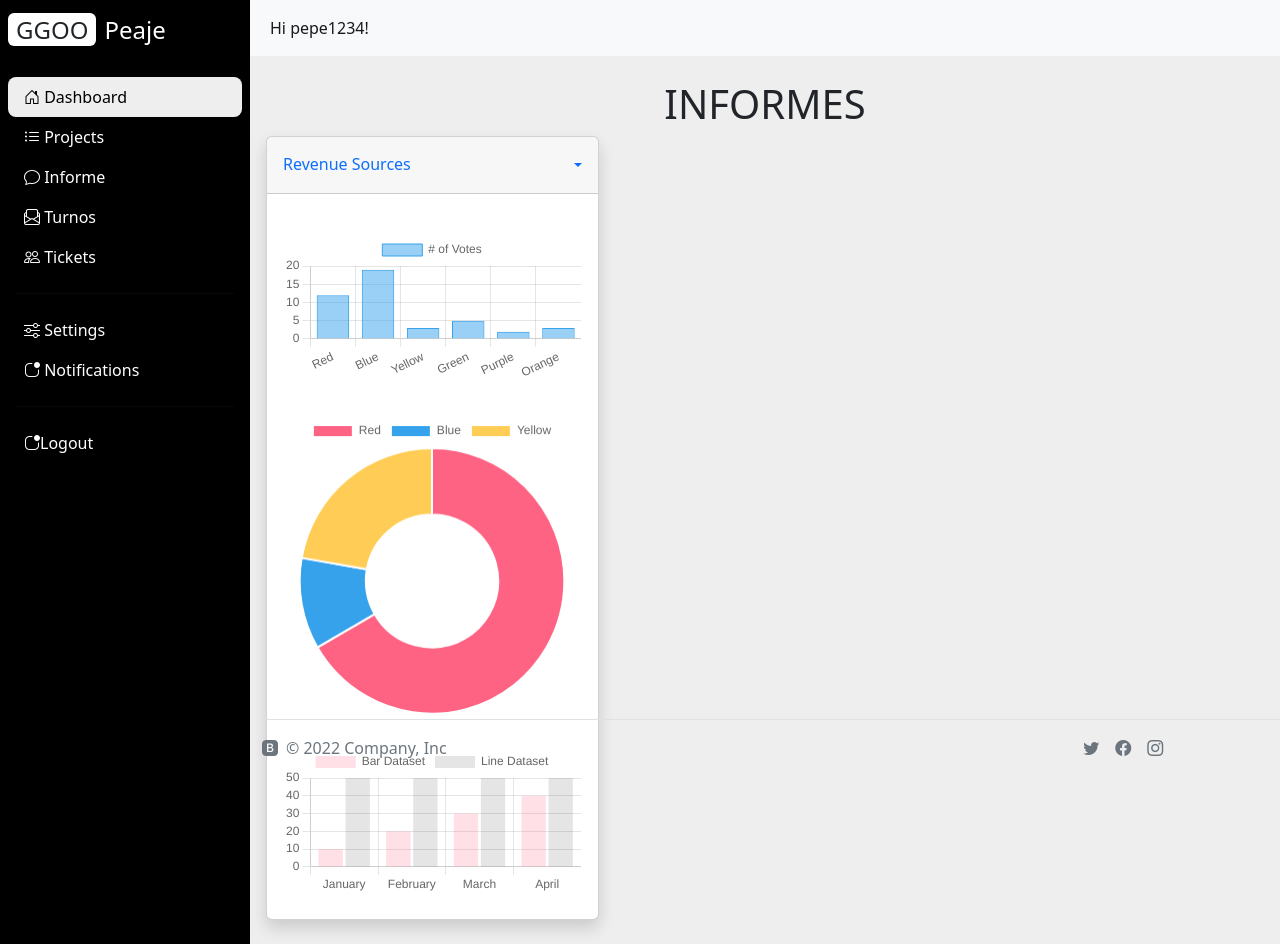
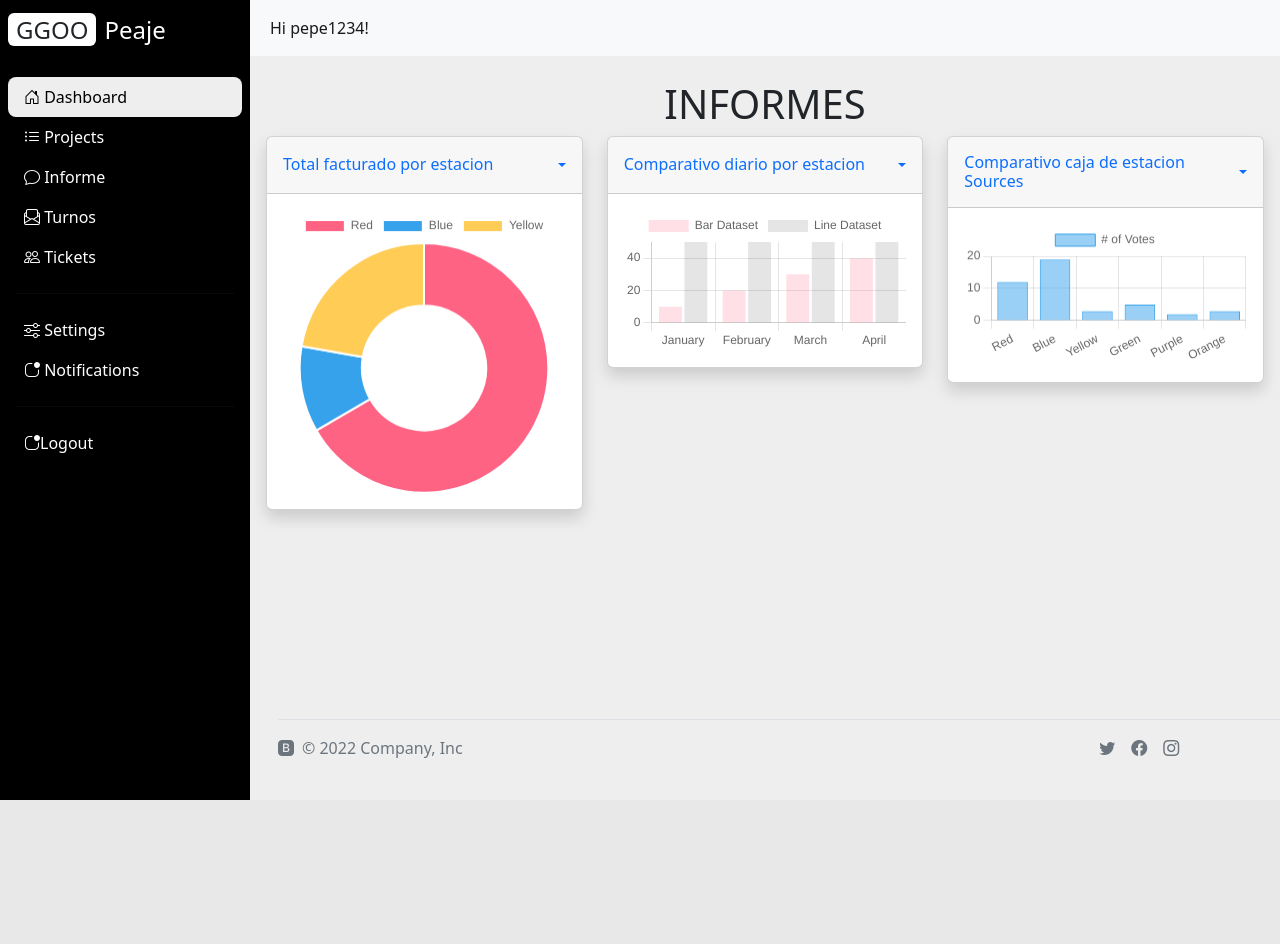
Before and after one commit to tomasguell/Peaje_Villada_2022, a Django app: template Peaje/AppPeaje/templates/AppPeaje/informe.html in a window 1280 px wide. After the commit the page ends 800 px from the top, so only its background shows below. Run offline with Django 4.2, Linux system fonts and the light colour scheme; the template is opened without the code that fills it: values that come from a table or form of the project are taken from there, others are empty; a user stored in the database is signed in; data comes from the database, SQL or seed files in the repository; some libraries are stand-ins or nearby versions.

Commit message:
acmodados charts, falta pasar data y agregar funcionalidad real

```diff
--- a/Peaje/AppPeaje/templates/AppPeaje/informe.html
+++ b/Peaje/AppPeaje/templates/AppPeaje/informe.html
@@ -2,25 +2,22 @@
 {% extends "AppPeaje/base.html" %}
 {% block div_content %}
   <h1 class="text-center"> INFORMES</h1>
-
-  <script src="https://cdn.plot.ly/plotly-latest.min.js"></script>
-
-  <div id="graficoEstacion" style="width: 50%; float:right"></div>
 
   <!--
     var xArray =  {{ estaciones|safe }};
     var yArray = {{ importes }};
   -->
 
+  <div class="row">
 
-  <!--  graficos nuevos  -->
     <div class="col-xl-4 col-lg-5">
+      <!-- Header card -->
       <div class="card shadow mb-4">
-        <!-- Card Header - Dropdown -->
         <div class="card-header py-3 d-flex flex-row align-items-center justify-content-between">
-            <h6 class="m-0 font-weight-bold text-primary">Revenue Sources</h6>
+          <h6 class="m-0 font-weight-bold text-primary"> Total facturado por estacion</h6>
+          <!-- Dropdown, opciones para fechas a analizar, etc -->
           <div class="dropdown no-arrow">
-                <a class="dropdown-toggle" href="#" role="button" id="dropdownMenuLink" data-toggle="dropdown" aria-haspopup="true" aria-expanded="false">
+            <a class="dropdown-toggle" href="#" role="button" id="dropdownMenuLinkDona" data-toggle="dropdown" aria-haspopup="true" aria-expanded="false">
                 <i class="fas fa-ellipsis-v fa-sm fa-fw text-gray-400"></i>
             </a>
             <div class="dropdown-menu dropdown-menu-right shadow animated--fade-in" aria-labelledby="dropdownMenuLink">
@@ -32,21 +29,67 @@
             </div>
           </div>
         </div>
-        <!-- Card Body -->
+        <!-- Body card -->
         <div class="card-body">
-            <div class="chart-pie pt-4 pb-2"><div class="chartjs-size-monitor"><div class="chartjs-size-monitor-expand"><div class=""></div></div><div class="chartjs-size-monitor-shrink"><div class=""></div></div></div>
-                <canvas id="barras"></canvas>
-            </div>
-            <div class="chart-pie pt-4 pb-2"><div class="chartjs-size-monitor"><div class="chartjs-size-monitor-expand"><div class=""></div></div><div class="chartjs-size-monitor-shrink"><div class=""></div></div></div>
           <canvas id="dona"></canvas>
         </div>
-            <div class="chart-pie pt-4 pb-2"><div class="chartjs-size-monitor"><div class="chartjs-size-monitor-expand"><div class=""></div></div><div class="chartjs-size-monitor-shrink"><div class=""></div></div></div>
+      </div>
+
+    </div>
+
+    <div class="col-xl-4 col-lg-5">
+      <div class="card shadow mb-4">
+        <!-- Header card -->
+        <div class="card-header py-3 d-flex flex-row align-items-center justify-content-between">
+          <h6 class="m-0 font-weight-bold text-primary"> Comparativo diario por estacion</h6>
+          <!-- Dropdown, opciones para fechas a analizar, etc -->
+          <div class="dropdown no-arrow">
+            <a class="dropdown-toggle" href="#" role="button" id="dropdownMenuLinkMixto" data-toggle="dropdown" aria-haspopup="true" aria-expanded="false">
+                <i class="fas fa-ellipsis-v fa-sm fa-fw text-gray-400"></i>
+            </a>
+            <div class="dropdown-menu dropdown-menu-right shadow animated--fade-in" aria-labelledby="dropdownMenuLink">
+                <div class="dropdown-header">Dropdown Header:</div>
+                <a class="dropdown-item" href="#">Action</a>
+                <a class="dropdown-item" href="#">Another action</a>
+                <div class="dropdown-divider"></div>
+                <a class="dropdown-item" href="#">Something else here</a>
+            </div>
+          </div>
+        </div>
+        <!-- Body card -->
+        <div class="card-body">
           <canvas id="chartMixto"></canvas>
         </div>
       </div>
     </div>
+
+    <div class="col-xl-4 col-lg-5">
+      <div class="card shadow mb-4">
+        <!-- Header card -->
+        <div class="card-header py-3 d-flex flex-row align-items-center justify-content-between">
+          <h6 class="m-0 font-weight-bold text-primary">Comparativo caja de estacion Sources</h6>
+          <!-- Dropdown, opciones para fechas a analizar, etc -->
+          <div class="dropdown no-arrow">
+            <a class="dropdown-toggle" href="#" role="button" id="dropdownMenuLinkBarras" data-toggle="dropdown" aria-haspopup="true" aria-expanded="false">
+                <i class="fas fa-ellipsis-v fa-sm fa-fw text-gray-400"></i>
+            </a>
+            <div class="dropdown-menu dropdown-menu-right shadow animated--fade-in" aria-labelledby="dropdownMenuLink">
+                <div class="dropdown-header">Dropdown Header:</div>
+                <a class="dropdown-item" href="#">Action</a>
+                <a class="dropdown-item" href="#">Another action</a>
+                <div class="dropdown-divider"></div>
+                <a class="dropdown-item" href="#">Something else here</a>
+            </div>
+          </div>
+        </div>
+        <!-- Body card -->
+        <div class="card-body">
+          <canvas id="barras"></canvas>
+        </div>
+      </div>
   </div>
 
+<!-- JavaScript, crear charts y pasar valores -->
   <script src="https://cdn.jsdelivr.net/npm/chart.js"></script>
 
   <script>
@@ -136,61 +179,5 @@
 
   </script>
 
-  <!--  graficos nuevos  -->
-
-  <!--
-  <script>
-    var trace1 = {
-    type: 'bar',
-    x: [1, 2, 3, 4],
-    y: [5, 10, 2, 8],
-    marker: {
-      color: '#C8A2C8',
-      line: {
-          width: 2.5
-        }
-      }
-    };
-    var trace2 = {
-      type: 'bar',
-      x: [1, 2, 3, 4],
-      y: [10, 20, 1, 10],
-      name: "sum",
-      marker: {
-        color: 'Green',
-        line: {
-            width: 2.5
-          }
-        },
-    };
-
-    var data = [ trace1,  trace2];
-
-    var layout = {
-      title: 'Responsive to window\'s size!',
-      font: {size: 18}
-    };
-
-    var config_viejo = {responsive: true}
-
-    Plotly.newPlot('graficoEstacion', data, layout, config_viejo );
-
-  </script>
-
-  <div id="graficoDia" style="width: 50%; float:left"></div>
-
-  <script>
-    var xArray = {{ estaciones|safe }};
-    var yArray = {{ importes }};
-
-    var layout = {title:"Total facturado por estacion"};
-
-    var data = [{labels:xArray, values:yArray, type:"pie"}];
-
-    Plotly.newPlot("graficoDia", data, layout);
-
-  </script>
-  -->
-
 
 {% endblock %}
```
Lines whose indentation alone changed are shown as unchanged.
